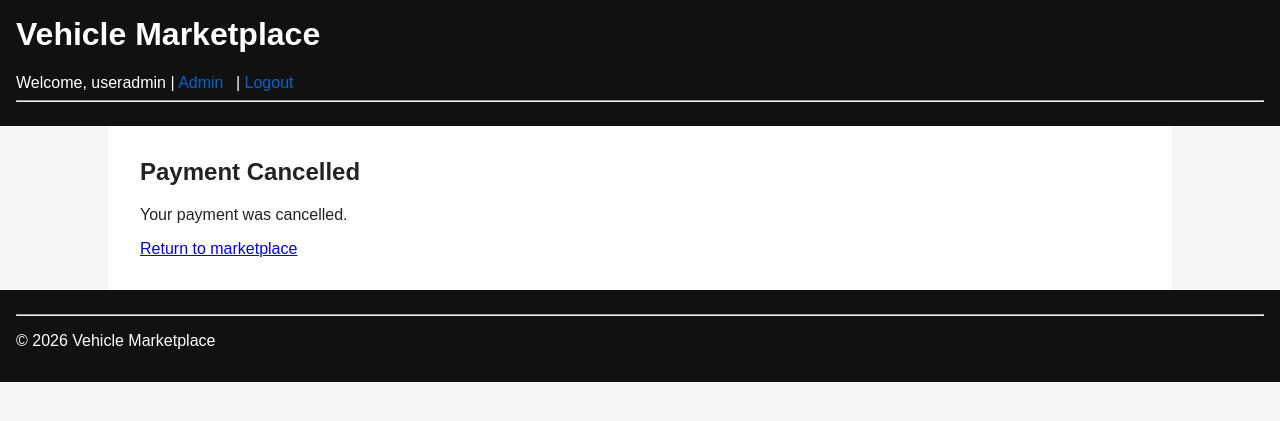
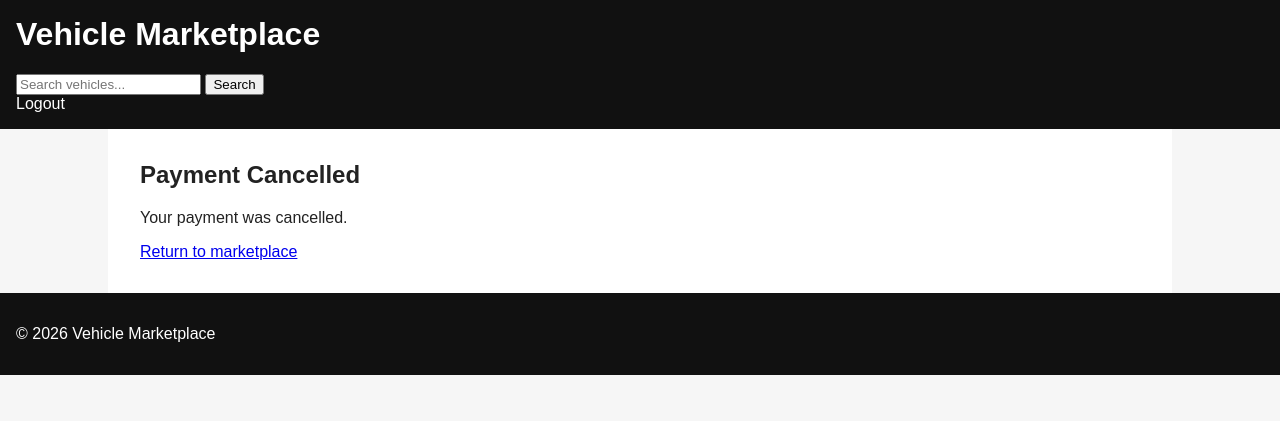
Before and after one commit to thomasfitz24/P4-thomas-vehicle-marketplace, a Django app: page /checkout/cancel/ in a window 1280 px wide. Shown: the top 421 px of the page. Run offline with Django 5.2, Linux system fonts and the light colour scheme; a user stored in the database is signed in.

Commit message:
Refactor base template with structured header, search bar and auth buttons

```diff
--- a/core/templates/core/base.html
+++ b/core/templates/core/base.html
@@ -10,35 +10,32 @@
 
 <body>
 
-<header>
-    <h1>
-        <a href="{% url 'products:product_list' %}">
-            Vehicle Marketplace
-        </a>
-    </h1>
+<header class="site-header">
+    <div class="header-inner">
+        <h1>
+            <a href="{% url 'products:product_list' %}">Vehicle Marketplace</a>
+        </h1>
 
-    <nav>
-        {% if user.is_authenticated %}
-            <span>Welcome, {{ user.username }}</span>
-            {% if user.is_staff %}
-                | <a href="/admin/">Admin</a>
+        <div class="header-right">
+            <form method="get" action="{% url 'products:product_list' %}" class="header-search">
+                <input type="search" name="q" placeholder="Search vehicles...">
+                <button type="submit">Search</button>
+            </form>
+
+            {% if user.is_authenticated %}
+                <a href="{% url 'logout' %}" class="auth-button">Logout</a>
+            {% else %}
+                <a href="{% url 'login' %}" class="auth-button">Login</a>
             {% endif %}
-            | <a href="{% url 'logout' %}">Logout</a>
-        {% else %}
-            <a href="{% url 'login' %}">Login</a>
-        {% endif %}
-    </nav>
-
-    <hr>
+        </div>
+    </div>
 </header>
 
 <main>
-    {% block content %}
-    {% endblock %}
+    {% block content %}{% endblock %}
 </main>
 
-<footer>
-    <hr>
+<footer class="site-footer">
     <p>&copy; 2026 Vehicle Marketplace</p>
 </footer>
 
```
